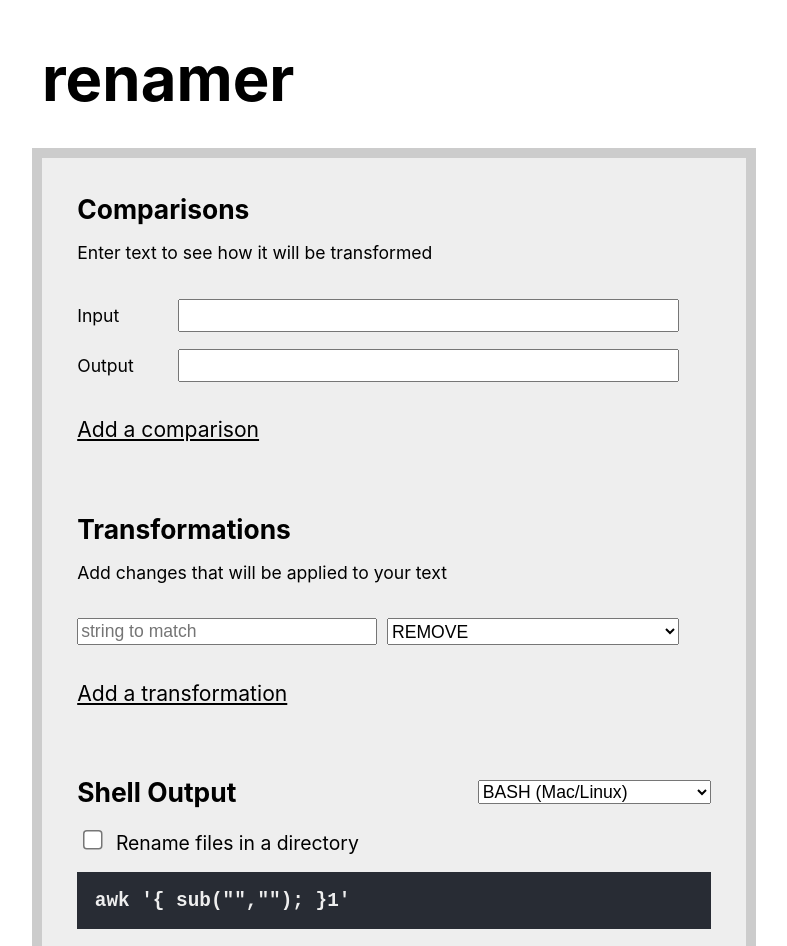
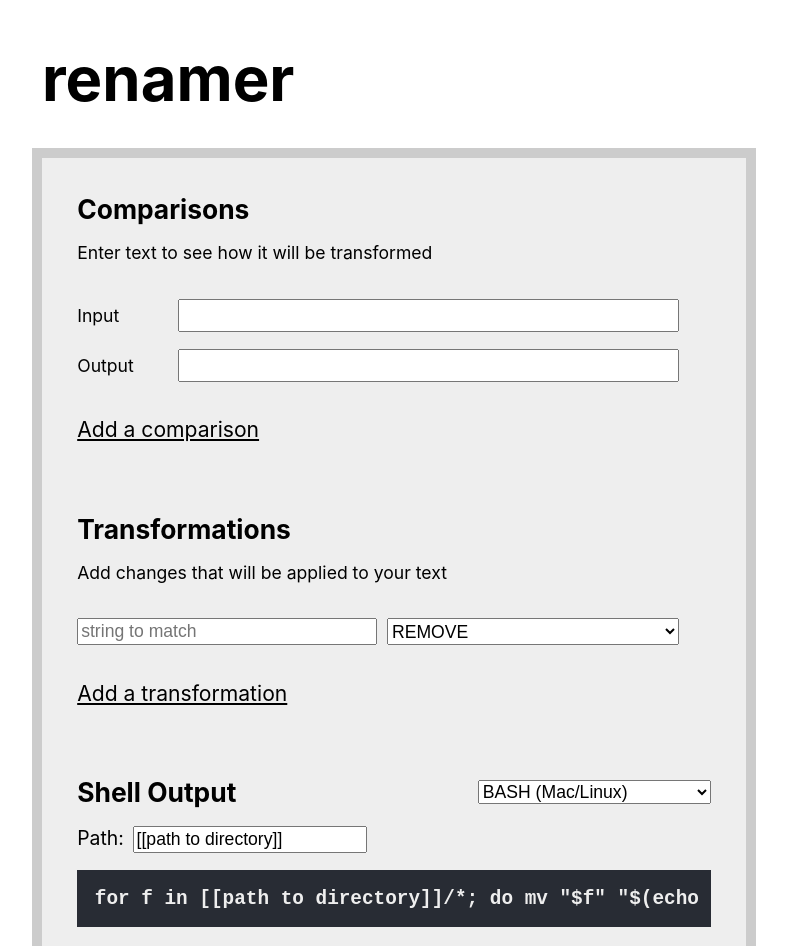
Before and after one commit to batzlerg/renamer, a React (Create React App) app: page / in a window 1280 px wide. Shown: the top 946 px of the page, without its empty margins (246-1033 px from the left). Built offline with nearby package versions, Linux system fonts and the light colour scheme.

Commit message:
remove optional directory targeting as primary use case will be multiple files

```diff
--- a/src/components/Comparison/ComparisonRowContainer.js
+++ b/src/components/Comparison/ComparisonRowContainer.js
@@ -13,7 +13,7 @@ function ComparisonRowContainer(props) {
       { props.comparisons.map((c, i) =>
         <ComparisonRow
           key={i}
-          showRemoveButton={i > 0}
+          showRemoveButton={props.comparisons.length > 1}
           outputValue={c.outputValue}
           onRemoveComparison={() => props.onRemoveComparison(i)}
           onInputChange={value => props.onUpdateComparison(i, value)}
--- a/src/components/Export/ShellCommand.css
+++ b/src/components/Export/ShellCommand.css
@@ -8,16 +8,7 @@
 
 .directoryPathWrapper {
   font-size: 1.1rem;
-  display: flex;
-  align-content: center;
   margin-bottom: 1rem;
-  justify-content: space-between;
-}
-
-.directoryCheckbox {
-  margin-right: .5rem;
-  zoom: 1.5; /* no FF support, hence -moz prefixed fallback below */
-  -moz-transform: scale(1.5);
 }
 
 .pathInput {
--- a/src/components/Export/ShellCommand.js
+++ b/src/components/Export/ShellCommand.js
@@ -3,43 +3,33 @@ import CONSTS from '../../constants';
 import './ShellCommand.css';
 
 function ShellCommand(props) {
-  const [ isDirectoryRename, setIsDirectoryRename ] = useState(false);
-  const [ path, setPath ] = useState('');
+  const [ path, setPath ] = useState('[[path to directory]]');
   const [ shellType, setShellType ] = useState('BASH');
   let commands = [];
-  // iterator declaration
 
   function pushTransforms() {
     // loop over transformations to pipe to transformer utility
     for (let t of props.transformations) {
       commands.push(CONSTS[`${shellType}_TRANSFORMS`][t.type](
         t.text,
-        t.insert || '' // todo: change to ||
+        t.insert || ''
       ));
     }
   };
 
   switch (shellType) {
     case 'POWERSHELL':
-      if (isDirectoryRename) {
       commands.push(`Get-ChildItem -Path ${path} `);
-      } else {
-        commands.push(`Get-ChildItem * `);
-      }
       commands.push(`| Rename-Item -NewName { $_.Name `);
       pushTransforms();
       commands.push(`}`);
       break;
     default: // covers case 'BASH'
-      if (isDirectoryRename) {
       commands.push(`for f in ${path}/*; do mv "$f" "$(echo $f | `);
-      }
       commands.push('awk \'{');
       pushTransforms();
       commands.push('}1\'')
-      if (isDirectoryRename) {
       commands.push(')"; done');
-      }
       break;
   }
 
@@ -57,18 +47,6 @@ function ShellCommand(props) {
       </div>
       <div className="directoryPathWrapper">
         <span>
-          <input
-            type="checkbox"
-            name="isDirectoryRename"
-            id="isDirectoryRename"
-            className="directoryCheckbox"
-            checked={isDirectoryRename}
-            onChange={e => setIsDirectoryRename(e.target.checked)}
-          />
-          <label htmlFor="isDirectoryRename">Rename files in a directory</label>
-        </span>
-        {isDirectoryRename &&
-          <span>
           <label htmlFor="pathInput">Path:</label>
           <input
             type="text"
@@ -79,7 +57,6 @@ function ShellCommand(props) {
             onChange={e => setPath(e.target.value)}
           />
         </span>
-        }
       </div>
       <div className='shellCommand'>
         <p>{ commands.reduce((acc, curr) => `${acc} ${curr}`) }</p>
--- a/src/components/Transformation/TransformRowContainer.js
+++ b/src/components/Transformation/TransformRowContainer.js
@@ -14,7 +14,7 @@ function TransformRowContainer(props) {
         { props.transformations.map((t, i) =>
           <TransformRow
             key={i}
-            showRemoveButton={i > 0}
+            showRemoveButton={props.transformations.length > 1}
             onRemoveTransformation={() => props.onRemoveTransformation(i)}
             onUpdateTransformation={update => props.onUpdateTransformation(i, update)}
             {...t}
```
Lines whose indentation alone changed are shown as unchanged.
